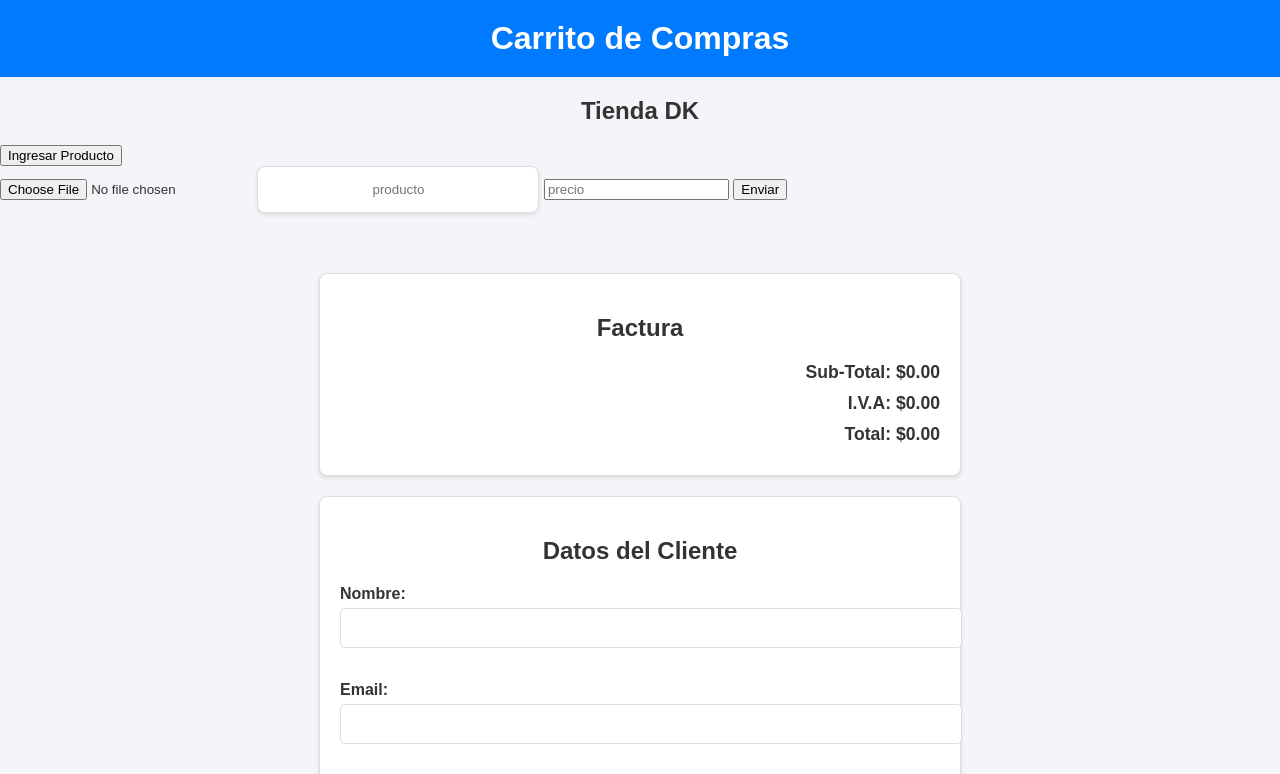
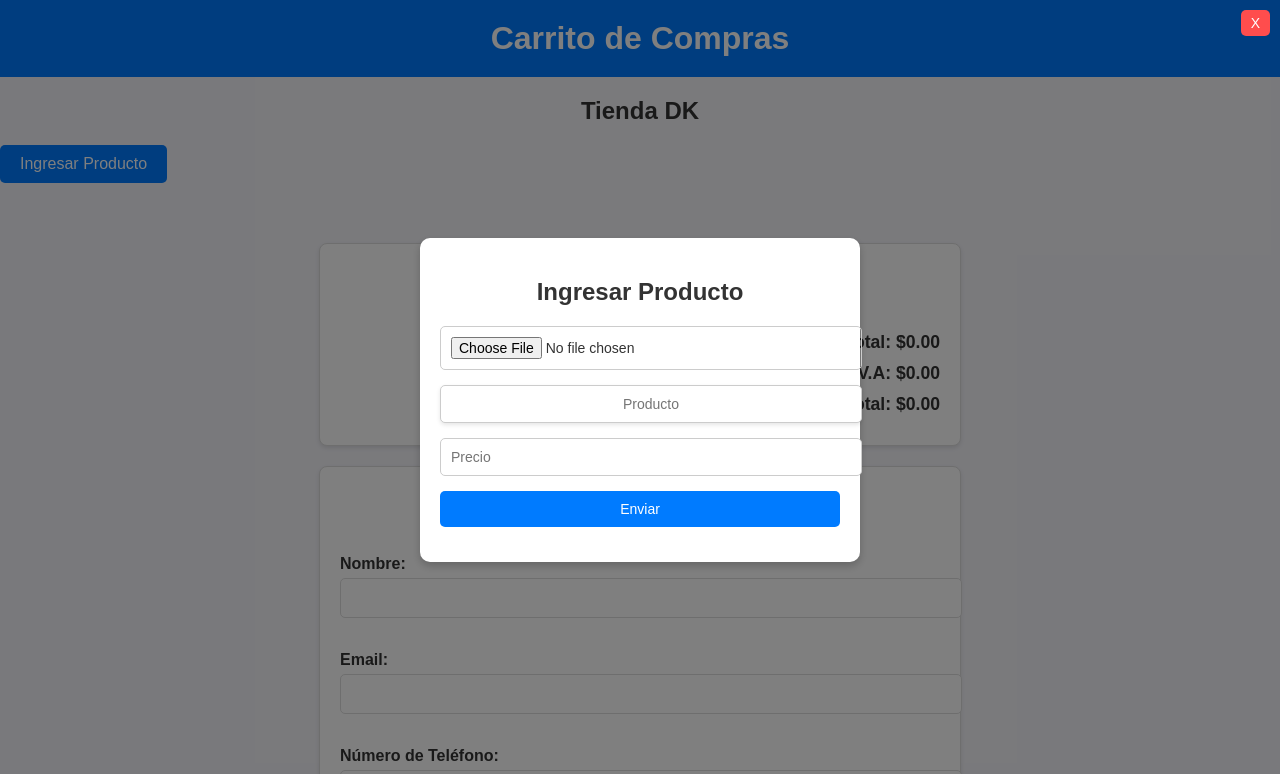
Before and after one commit to AdrianPhoenix/proyecto_daniel_karen, a plain HTML site: page proyecto_tienda/frontend/html/home.html in a window 1280 px wide. Both pictures are taken after a click on the button "Ingresar Producto". Shown: the top 774 px of the page. Drawn offline with Linux system fonts and the light colour scheme; no server answers.

Commit message:
add products 2

```diff
--- a/proyecto_tienda/frontend/css/home.css
+++ b/proyecto_tienda/frontend/css/home.css
@@ -287,3 +287,101 @@ header h1 {
   padding: 10px;
   margin-bottom: 15px;
 }
+
+
+
+
+/* =========================== */
+
+
+/* Estilos para el botón */
+button {
+  background-color: #007bff;
+  color: white;
+  border: none;
+  padding: 10px 20px;
+  font-size: 16px;
+  border-radius: 5px;
+  cursor: pointer;
+  transition: background-color 0.3s ease;
+}
+
+button:hover {
+  background-color: #0056b3;
+}
+
+/* Estilos para la ventana emergente */
+.modal {
+  display: none; /* Oculto por defecto */
+  position: fixed;
+  top: 0;
+  left: 0;
+  width: 100%;
+  height: 100%;
+  background-color: rgba(0, 0, 0, 0.5);
+  justify-content: center;
+  align-items: center;
+  z-index: 1000;
+}
+
+.modal.active {
+  display: flex; /* Mostrar cuando esté activo */
+}
+
+.modal-content {
+  background-color: white;
+  padding: 20px;
+  border-radius: 10px;
+  width: 90%;
+  max-width: 400px;
+  box-shadow: 0 4px 8px rgba(0, 0, 0, 0.2);
+  text-align: center;
+}
+
+.modal-content h2 {
+  margin-bottom: 20px;
+  font-size: 24px;
+  color: #333;
+}
+
+.modal-content input[type="file"],
+.modal-content input[type="text"],
+.modal-content input[type="number"],
+.modal-content input[type="submit"] {
+  width: 100%;
+  padding: 10px;
+  margin-bottom: 15px;
+  border: 1px solid #ccc;
+  border-radius: 5px;
+  font-size: 14px;
+}
+
+.modal-content input[type="submit"] {
+  background-color: #007bff;
+  color: white;
+  border: none;
+  cursor: pointer;
+  transition: background-color 0.3s ease;
+}
+
+.modal-content input[type="submit"]:hover {
+  background-color: #0056b3;
+}
+
+/* Botón para cerrar la ventana emergente */
+.close-modal {
+  background-color: #ff4d4d;
+  color: white;
+  border: none;
+  padding: 5px 10px;
+  font-size: 14px;
+  border-radius: 5px;
+  cursor: pointer;
+  position: absolute;
+  top: 10px;
+  right: 10px;
+}
+
+.close-modal:hover {
+  background-color: #cc0000;
+}
--- a/proyecto_tienda/frontend/html/home.html
+++ b/proyecto_tienda/frontend/html/home.html
@@ -13,19 +13,25 @@
     <main>
       <h2 class="title">Tienda DK</h2>
 
-      <button>Ingresar Producto</button>
+      <button id="open-modal">Ingresar Producto</button>
 
+      <div class="modal" id="modal">
+        <div class="modal-content">
+          <button class="close-modal" id="close-modal">X</button>
+          <h2>Ingresar Producto</h2>
           <form class="form">
             <input type="file" accept="image/*" class="image" />
             <input
               type="text"
               name="producto"
-          placeholder="producto"
+              placeholder="Producto"
               class="producto"
             />
-        <input type="number" placeholder="precio" class="precio" />
+            <input type="number" placeholder="Precio" class="precio" />
             <input type="submit" value="Enviar" />
           </form>
+        </div>
+      </div>
 
       <section class="productos"></section>
       <section class="factura">
@@ -84,7 +90,7 @@
       </section>
     </main>
     <script src="../js/home_products.js"></script>
-    <script src=".../js/home.js"></script>
+    <script src="../js/home.js"></script>
 
   </body>
 </html>
--- a/proyecto_tienda/frontend/js/home_products.js
+++ b/proyecto_tienda/frontend/js/home_products.js
@@ -41,7 +41,7 @@ fetch("http://localhost:4001/productos")
             max="10"
             value="1"
           />
-            <button onclick="agregarProducto(${element.producto}, ${element.price}, ${element.id})">
+            <button onclick='agregarProducto("${element.producto}", ${element.price}, "${element.id}")'>
               Agregar
             </button>
         </div>
@@ -91,3 +91,24 @@ form.addEventListener("submit", async (event) => {
     alert("Error al conectar con el servidor");
   }
 });
+
+const openModalButton = document.getElementById("open-modal");
+const closeModalButton = document.getElementById("close-modal");
+const modal = document.getElementById("modal");
+
+// Abrir la ventana emergente
+openModalButton.addEventListener("click", () => {
+  modal.classList.add("active");
+});
+
+// Cerrar la ventana emergente
+closeModalButton.addEventListener("click", () => {
+  modal.classList.remove("active");
+});
+
+// Cerrar la ventana emergente al hacer clic fuera del contenido
+modal.addEventListener("click", (event) => {
+  if (event.target === modal) {
+    modal.classList.remove("active");
+  }
+});
```
Also changed, not shown: proyecto_tienda/backend/uploads/1746174673708-image (2).png (added), proyecto_tienda/backend/uploads/1746175789383-LOGO.png (added). Lines whose indentation alone changed are shown as unchanged.
